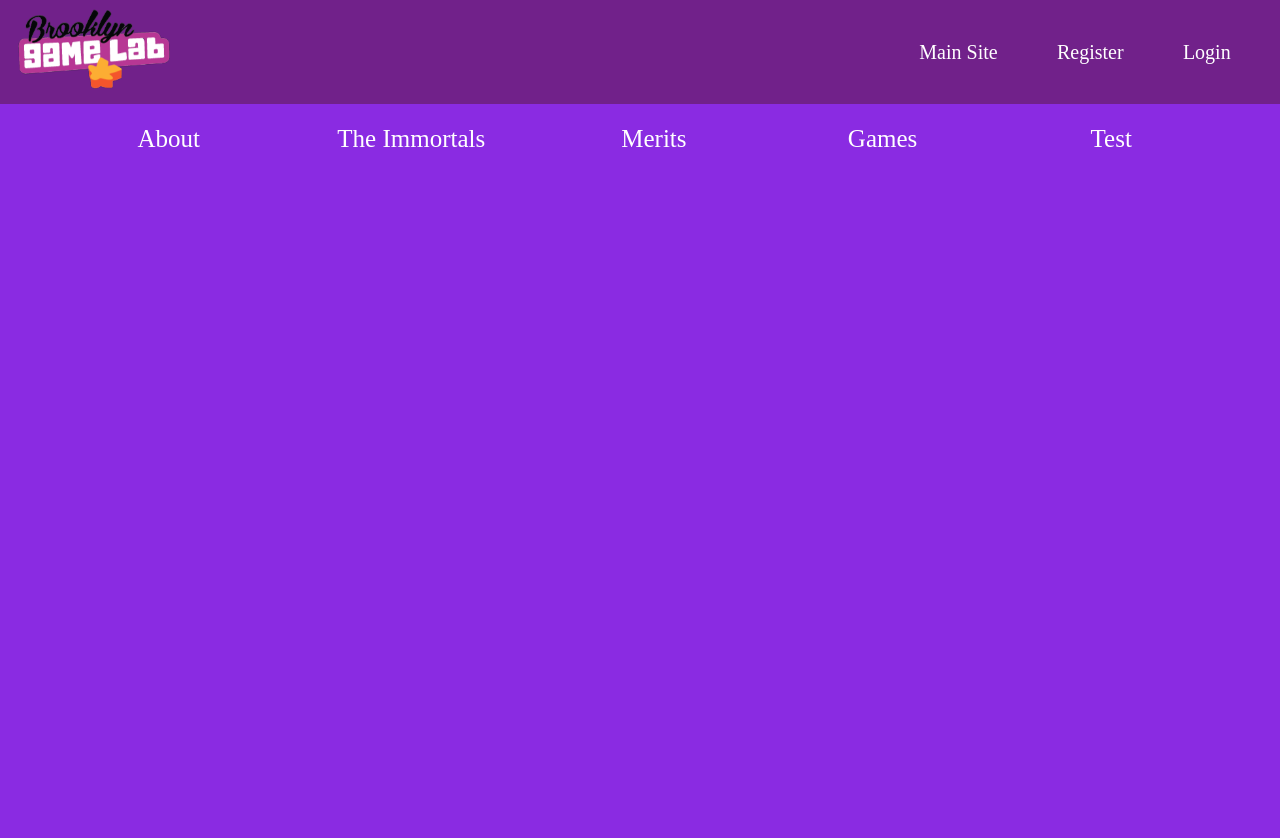
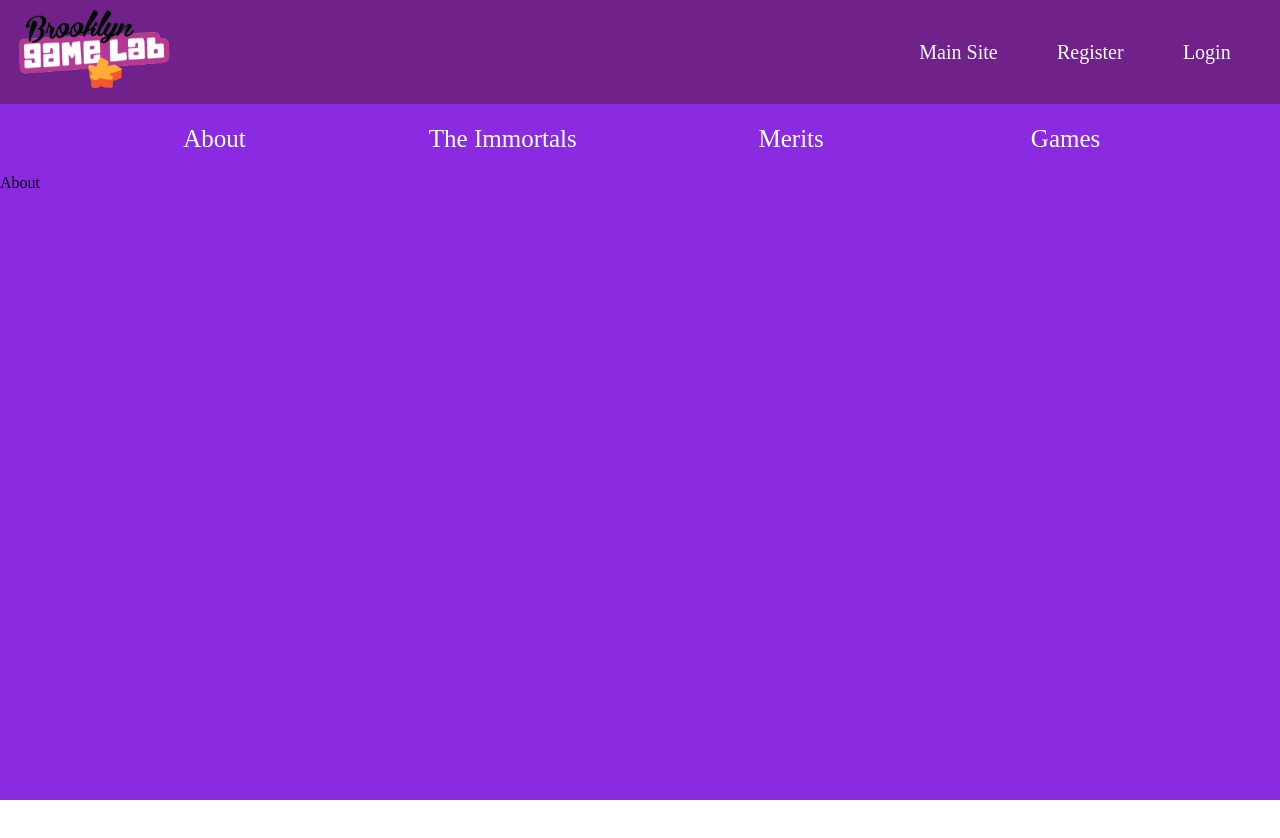
Before and after one commit to Serrin-Sage/bgl_immortals, a React (Vite) app: page /home in a window 1280 px wide. Shown: the top 838 px of the page. After the commit the page ends 800 px from the top, so only its background shows below. Built offline with nearby package versions, Linux system fonts and the light colour scheme.

Commit message:
added components for each section, added general css

```diff
--- a/src/App.jsx
+++ b/src/App.jsx
@@ -1,14 +1,12 @@
 import { useState } from 'react'
 import { Routes, Route } from 'react-router-dom'
 import LandingPage from './components/LandingPage'
-import Header from './components/main/Header'
 import MainPage from './components/main/MainPage'
 
 function App() {
 
   return (
     <div className="App">
-      <Header />
       <Routes>
         <Route path="/" element={<LandingPage />} />
         <Route path="/home" element={<MainPage />} />
--- /dev/null
+++ b/src/components/main/About.jsx
@@ -0,0 +1,10 @@
+const About = () => {
+
+    return (
+        <div>
+            About
+        </div>
+    )
+}
+
+export default About
--- /dev/null
+++ b/src/components/main/Games.jsx
@@ -0,0 +1,10 @@
+const Games = () => {
+
+    return (
+        <div>
+            Game Page
+        </div>
+    )
+}
+
+export default Games
--- /dev/null
+++ b/src/components/main/Immortals.jsx
@@ -0,0 +1,10 @@
+const Immortals = () => {
+
+    return (
+        <div>
+            Immortal Page
+        </div>
+    )
+}
+
+export default Immortals
--- a/src/components/main/MainContent.jsx
+++ b/src/components/main/MainContent.jsx
@@ -1,21 +1,42 @@
+import About from "./About"
+import Immortals from "./Immortals"
+import Merits from "./Merits"
+import Games from "./Games"
+
+import { useState } from "react"
+
 const MainContent = () => {
+    const [showContent, setShowContent] = useState("About")
+
+    const selectContent = (clickedCategory) => {
+        setShowContent(clickedCategory)
+        history.pushState(clickedCategory, '', `/home/${clickedCategory}`)
+    }
 
     return (
+        <div className="main-content-container">
             <div className="main-content-tabs">
-            <div className="content-tab">
+                <div className="content-tab" onClick={() => selectContent("About")}>
                     About
                 </div>
-            <div className="content-tab">
+                <div className="content-tab" onClick={() => selectContent("Immortals")}>
                     The Immortals
                 </div>
-            <div className="content-tab">
+                <div className="content-tab" onClick={() => selectContent("Merits")}>
                     Merits
                 </div>
-            <div className="content-tab">
+                <div className="content-tab" onClick={() => selectContent("Games")}>
                     Games
                 </div>
-            <div className="content-tab">
+                {/* <div className="content-tab">
                     Test
+                </div> */}
+            </div>
+            <div>
+                {showContent === "About" ? <About /> : null }
+                {showContent === "Immortals" ? <Immortals /> : null }
+                {showContent === "Merits" ? <Merits /> : null }
+                {showContent === "Games" ? <Games /> : null }
             </div>
         </div>
     )
--- a/src/components/main/MainPage.jsx
+++ b/src/components/main/MainPage.jsx
@@ -1,8 +1,11 @@
 import MainContent from "./MainContent"
+import Header from './Header.jsx'
+import { Routes, Route } from "react-router-dom"
 const MainPage = () => {
 
   return (
     <div className="main-page-container">
+      <Header />
       <MainContent />
     </div>
   )
--- /dev/null
+++ b/src/components/main/Merits.jsx
@@ -0,0 +1,10 @@
+const Merits = () => {
+
+    return (
+        <div>
+            Merit Page
+        </div>
+    )
+}
+
+export default Merits
--- a/src/stylesheets/mainpage.css
+++ b/src/stylesheets/mainpage.css
@@ -2,6 +2,10 @@
     height: 100vh;
     background-color: blueviolet;
     /* #cb3494 */
+}
+.main-content-container {
+    display: flex;
+    flex-direction: column;
 }
 
 .main-content-tabs{
```
Lines whose indentation alone changed are shown as unchanged.
